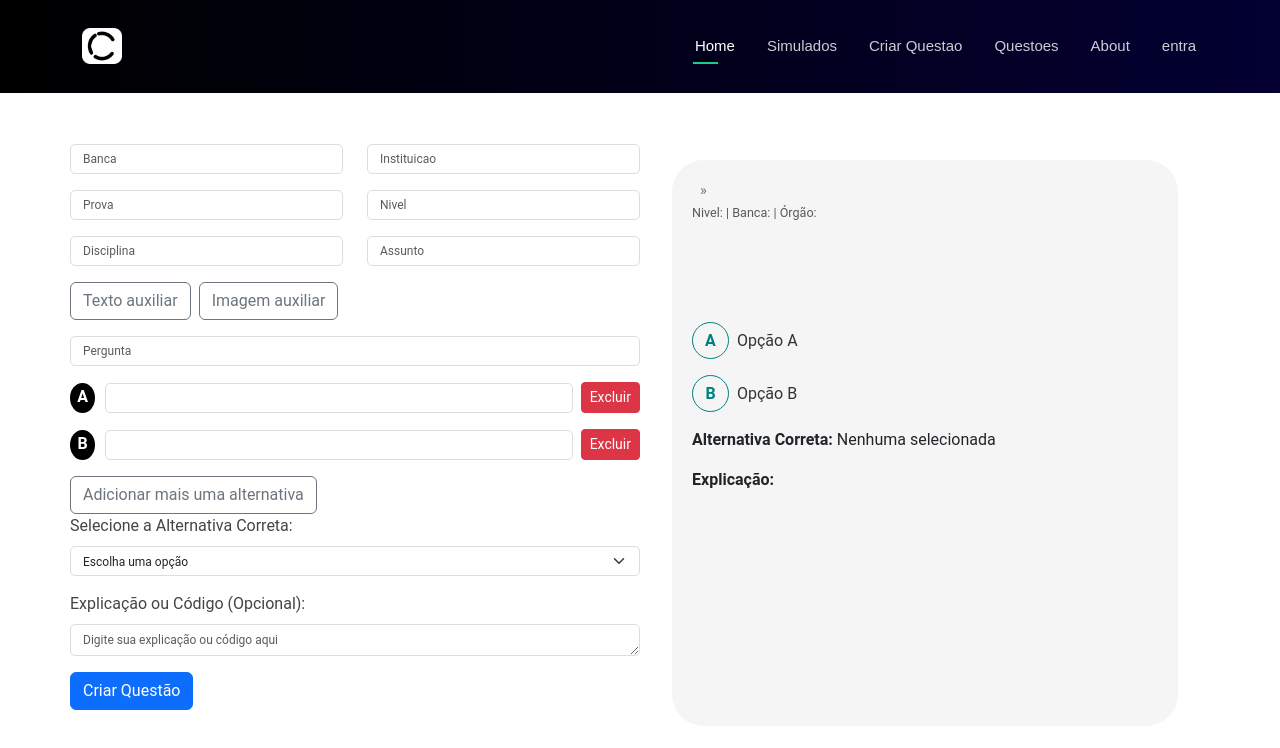
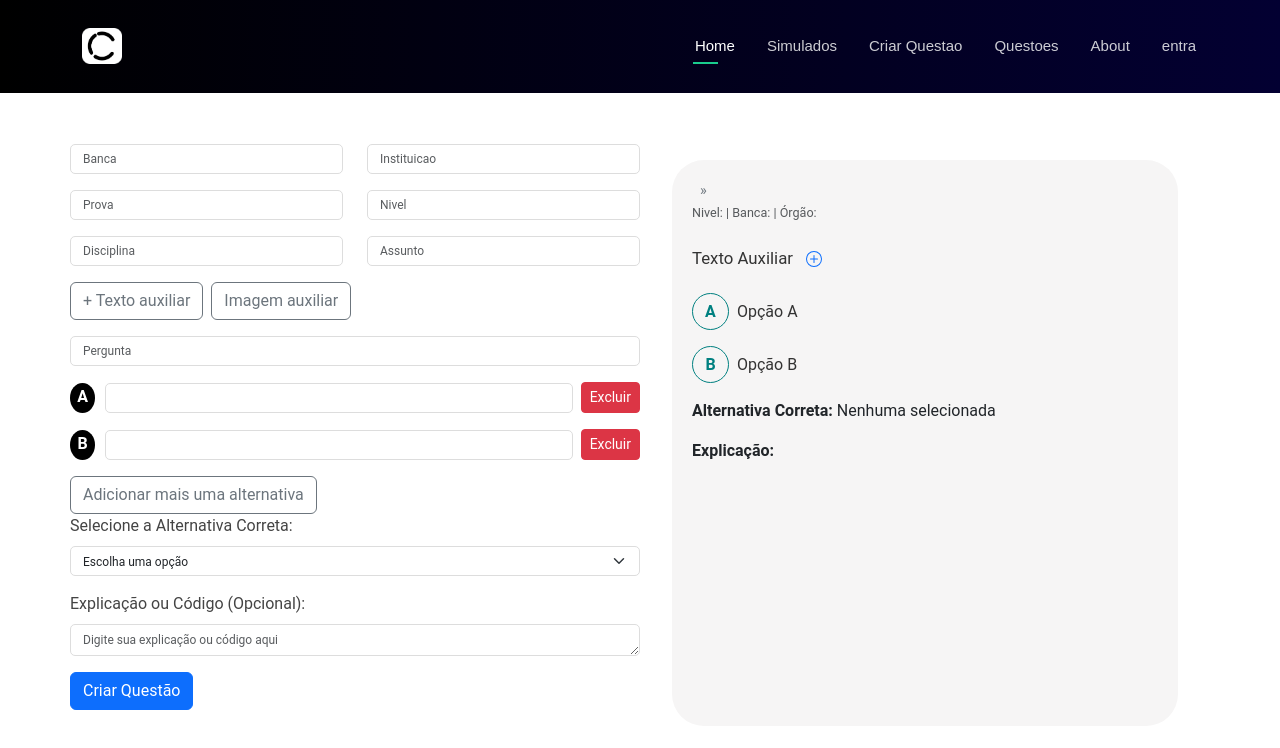
Before and after one commit to regyfelipe/CConcurseiro, a React (Create React App) app: page /createQuestion in a window 1280 px wide. Shown: the top 748 px of the page. Built offline with nearby package versions, Linux system fonts and the light colour scheme.

Commit message:
viewr Texto Auxiliar com + e -

```diff
--- a/src/components/Create/Questoes/Question.jsx
+++ b/src/components/Create/Questoes/Question.jsx
@@ -21,8 +21,14 @@ export class CreateQuestion extends React.Component {
                 textoAux: "",
             },
             explicacao: "",
+            isTextExpanded: false,
         };
     }
+
+    toggleTextExpansion = () => {
+        this.setState(prevState => ({ isTextExpanded: !prevState.isTextExpanded }));
+    }
+
 
     toggleTextAux = () => {
         this.setState(prevState => ({ showTextAux: !prevState.showTextAux }));
@@ -190,7 +196,7 @@ export class CreateQuestion extends React.Component {
                                             className="btn btn-outline-secondary me-2"
                                             onClick={this.toggleTextAux}
                                         >
-                                            Texto auxiliar
+                                            {showTextAux ? '-' : '+'} Texto auxiliar
                                         </button>
                                         <button
                                             id="image-aux-btn"
@@ -302,8 +308,36 @@ export class CreateQuestion extends React.Component {
                                             </div>
                                         </div>
                                         <div className="question-content">
-                                            <pre><div dangerouslySetInnerHTML={{ __html: viewData.textoAux }} /> </pre>
-                                        </div>
+    <div className="d-flex align-items-center">
+    <span>Texto Auxiliar</span>
+        <button
+            className="btn btn-link"
+            onClick={this.toggleTextExpansion}
+            aria-expanded={this.state.isTextExpanded}
+            aria-controls="auxiliary-text"
+        >
+            {this.state.isTextExpanded ? (
+                <svg xmlns="http://www.w3.org/2000/svg" width="16" height="16" fill="currentColor" className="bi bi-dash-circle" viewBox="0 0 16 16">
+                    <path d="M8 15A7 7 0 1 1 8 1a7 7 0 0 1 0 14m0 1A8 8 0 1 0 8 0a8 8 0 0 0 0 16"/>
+                    <path d="M4 8a.5.5 0 0 1 .5-.5h7a.5.5 0 0 1 0 1h-7A.5.5 0 0 1 4 8"/>
+                </svg>
+            ) : (
+                <svg xmlns="http://www.w3.org/2000/svg" width="16" height="16" fill="currentColor" className="bi bi-plus-circle" viewBox="0 0 16 16">
+                    <path d="M8 15A7 7 0 1 1 8 1a7 7 0 0 1 0 14m0 1A8 8 0 1 0 8 0a8 8 0 0 0 0 16"/>
+                    <path d="M8 4a.5.5 0 0 1 .5.5v3h3a.5.5 0 0 1 0 1h-3v3a.5.5 0 0 1-1 0v-3h-3a.5.5 0 0 1 0-1h3v-3A.5.5 0 0 1 8 4"/>
+                </svg>
+            )}
+        </button>
+
+    </div>
+    {this.state.isTextExpanded && (
+        <pre id="auxiliary-text">
+            <div dangerouslySetInnerHTML={{ __html: viewData.textoAux }} />
+        </pre>
+    )}
+</div>
+
+
 
                                         <div className="mb-3">
                                             <div dangerouslySetInnerHTML={{ __html: viewData.pergunta }} />
```
